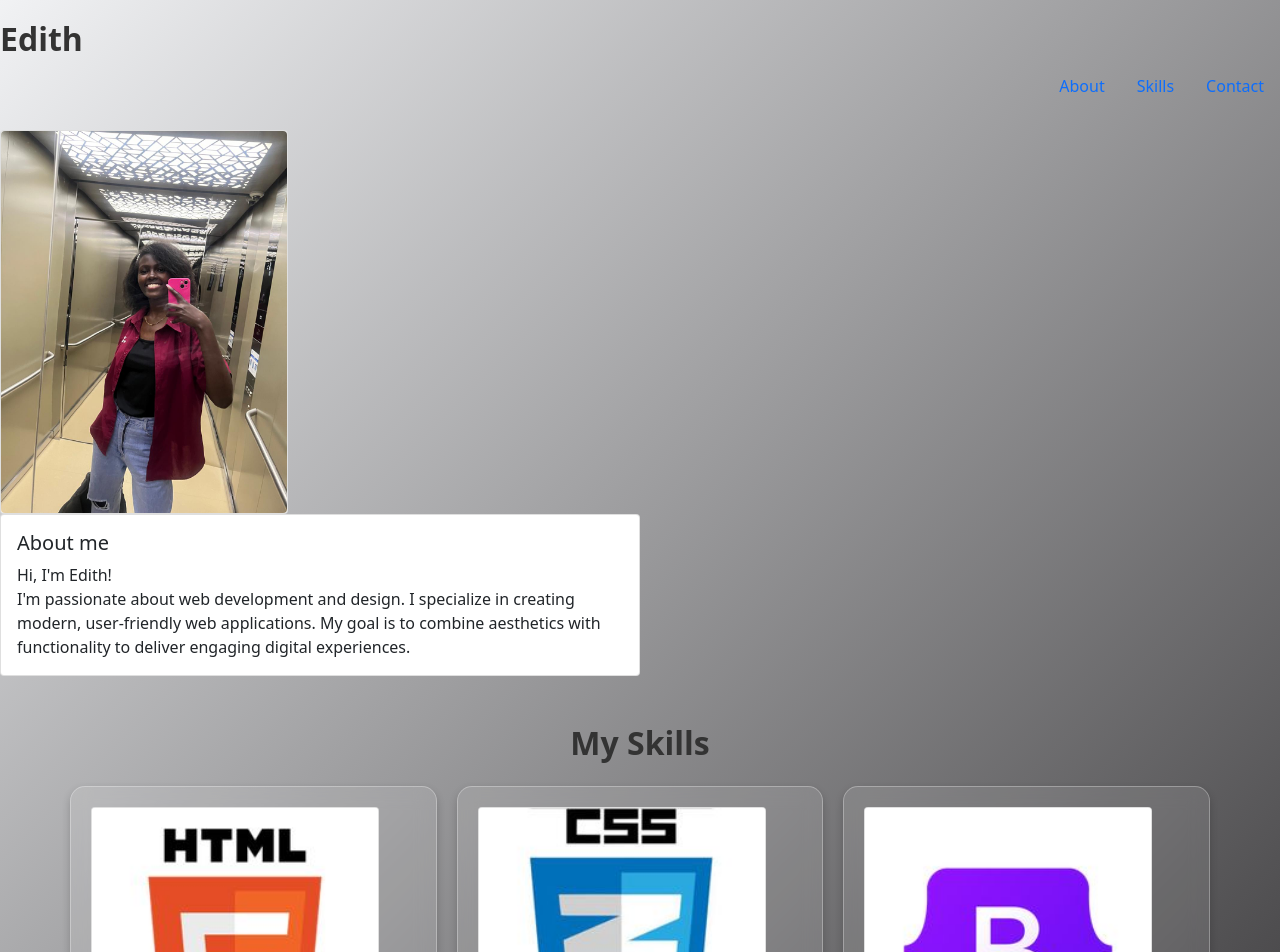
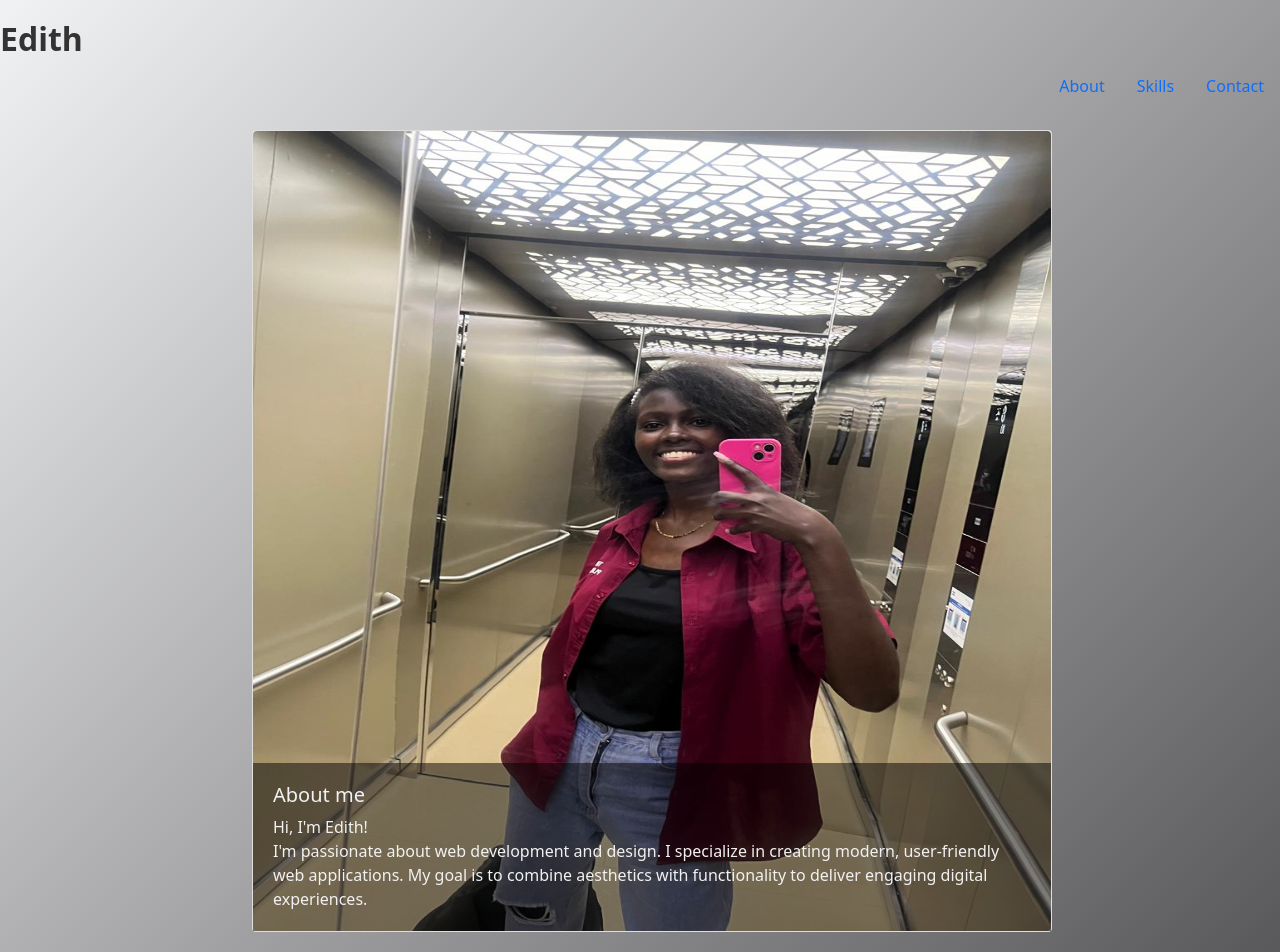
Before and after one commit to Edith123321/My-Portifolio, a plain HTML site: page index.html in a window 1280 px wide. Shown: the top 952 px of the page. Drawn offline with nearby package versions, Linux system fonts and the light colour scheme.

Commit message:
image size

```diff
--- a/index.html
+++ b/index.html
@@ -32,21 +32,17 @@
 
   <body>
     <section>
-        <div class="row">
+        <div class="row  About-me">
             <div class="col-sm-6 mb-3 mb-sm-0">
-              <div class="card" style="width: 18rem;">
-                <img src="WhatsApp Image 2024-11-24 at 15.43.30_3eecfd7c.jpg" alt="My Photo" class="rounded float-start">
-                </div>
-              </div>
-            </div>
-            <div class="col-sm-6">
-              <div class="card">
-                <div class="card-body">
-                  <h5 class="card-title">About me</h5>
-                  <p class="card-text">
+              <div class="card" style="width: 50rem;">
+                <img src="WhatsApp Image 2024-11-24 at 15.43.30_3eecfd7c.jpg" alt="My Photo" class="rounded float-start " style="height: 50rem;">
+                  <div class="About-me-content">
+                    <h5 class="card-title ">About me</h5>
+                    <p class="card-text ">
 
                     Hi, I'm Edith! <br> I'm passionate about web development and design. I specialize in creating modern, user-friendly web
                     applications. My goal is to combine aesthetics with functionality to deliver engaging digital experiences.</p>
+                 </div>
                 </div>
               </div>
             </div>
--- a/style.css
+++ b/style.css
@@ -50,3 +50,18 @@ h2 {
 #skills .col-md-4 h3, #skills .col-md-4 p {
     color: black; /* Sets the text color to black */
 }
+.About-me {
+    position: relative;
+    max-width: 800px; /* Maximum width */
+    margin: 0 auto; /* Center it */
+  }
+
+.About-me .About-me-content {
+    position: absolute; /* Position the background text */
+    bottom: 0; /* At the bottom. Use top:0 to append it to the top */
+    background: rgb(0, 0, 0); /* Fallback color */
+    background: rgba(0, 0, 0, 0.5); /* Black background with 0.5 opacity */
+    color: #f1f1f1; /* Grey text */
+    width: 100%; /* Full width */
+    padding: 20px; /* Some padding */
+  }
```
